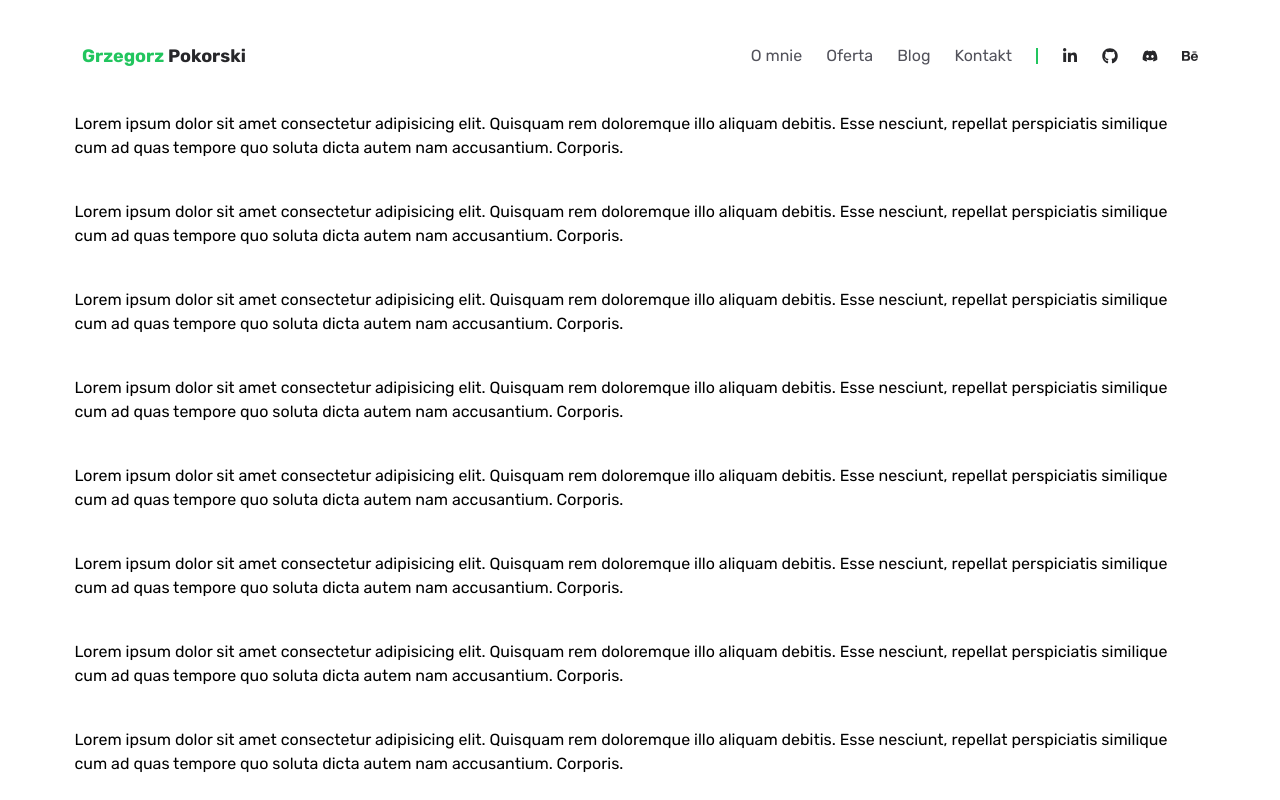
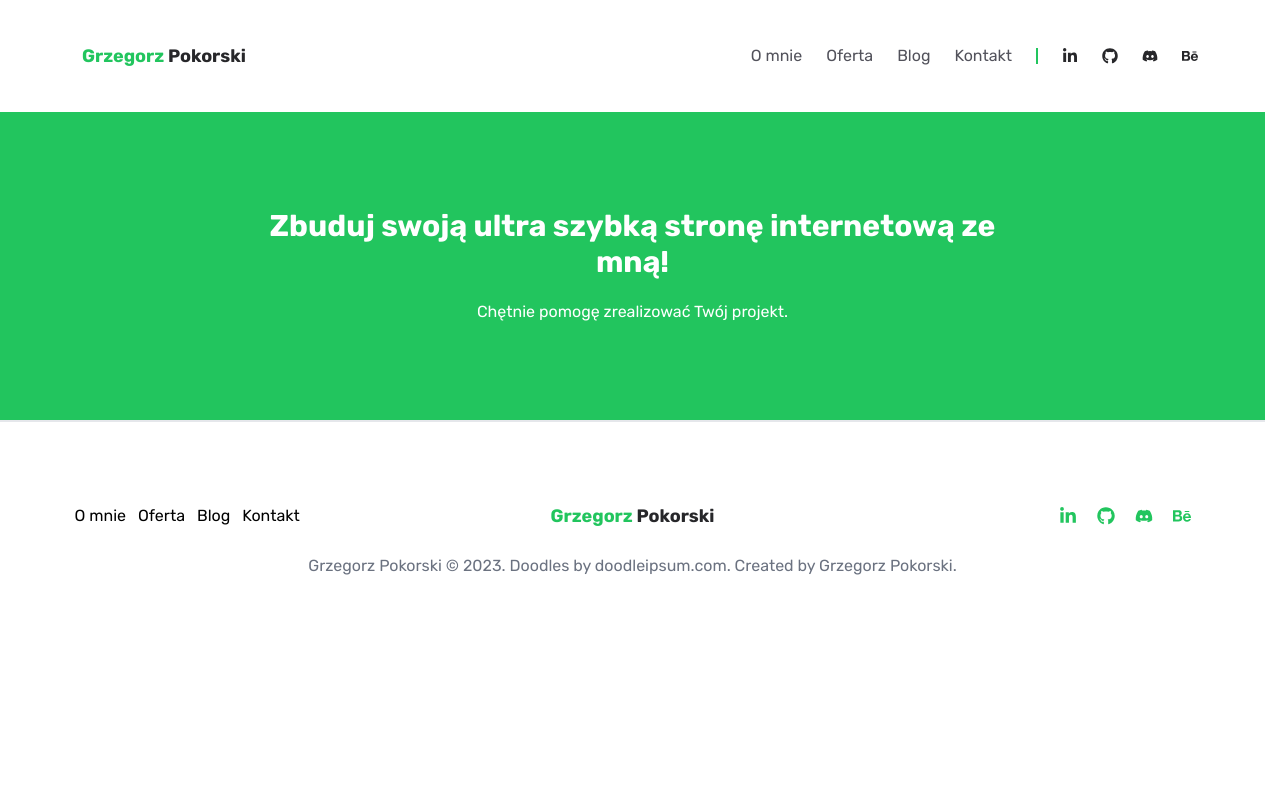
Before and after one commit to grzegorzpokorski/grzegorzpokorski.pl, a Next.js app: page / in a window 1280 px wide. Shown: the top 800 px of the page. Built offline with nearby package versions, Linux system fonts and the light colour scheme.

Commit message:
feat: add Banner component

```diff
--- /dev/null
+++ b/src/components/molecules/Banner/Banner.tsx
@@ -0,0 +1,22 @@
+import { Container } from "@/components/atoms/Container/Container";
+import { ReactNode } from "react";
+
+type BannerProps = {
+  title: string;
+  content?: string;
+  children?: ReactNode;
+};
+
+export const Banner = ({ title, content, children }: BannerProps) => {
+  return (
+    <section className="py-24 bg-green-500">
+      <Container>
+        <header className="w-full md:w-2/3 text-center mx-auto text-white flex flex-col gap-5">
+          <h2 className="text-3xl font-bold">{title}</h2>
+          {content && <p>{content}</p>}
+        </header>
+        {children}
+      </Container>
+    </section>
+  );
+};
--- /dev/null
+++ b/src/components/templates/Home/Home.tsx
@@ -0,0 +1,10 @@
+import { Banner } from "@/components/molecules/Banner/Banner";
+
+export const Home = () => {
+  return (
+    <Banner
+      title="Zbuduj swoją ultra szybką stronę internetową ze mną!"
+      content="Chętnie pomogę zrealizować Twój projekt."
+    />
+  );
+};
--- a/src/pages/index.tsx
+++ b/src/pages/index.tsx
@@ -1,64 +1,5 @@
-import { Container } from "@/components/atoms/Container/Container";
+import { Home } from "@/components/templates/Home/Home";
 
-export default function Home() {
-  return (
-    <Container>
-      <div className="flex flex-col gap-10">
-        <p>
-          Lorem ipsum dolor sit amet consectetur adipisicing elit. Quisquam rem
-          doloremque illo aliquam debitis. Esse nesciunt, repellat perspiciatis
-          similique cum ad quas tempore quo soluta dicta autem nam accusantium.
-          Corporis.
-        </p>
-        <p>
-          Lorem ipsum dolor sit amet consectetur adipisicing elit. Quisquam rem
-          doloremque illo aliquam debitis. Esse nesciunt, repellat perspiciatis
-          similique cum ad quas tempore quo soluta dicta autem nam accusantium.
-          Corporis.
-        </p>
-        <p>
-          Lorem ipsum dolor sit amet consectetur adipisicing elit. Quisquam rem
-          doloremque illo aliquam debitis. Esse nesciunt, repellat perspiciatis
-          similique cum ad quas tempore quo soluta dicta autem nam accusantium.
-          Corporis.
-        </p>
-        <p>
-          Lorem ipsum dolor sit amet consectetur adipisicing elit. Quisquam rem
-          doloremque illo aliquam debitis. Esse nesciunt, repellat perspiciatis
-          similique cum ad quas tempore quo soluta dicta autem nam accusantium.
-          Corporis.
-        </p>
-        <p>
-          Lorem ipsum dolor sit amet consectetur adipisicing elit. Quisquam rem
-          doloremque illo aliquam debitis. Esse nesciunt, repellat perspiciatis
-          similique cum ad quas tempore quo soluta dicta autem nam accusantium.
-          Corporis.
-        </p>
-        <p>
-          Lorem ipsum dolor sit amet consectetur adipisicing elit. Quisquam rem
-          doloremque illo aliquam debitis. Esse nesciunt, repellat perspiciatis
-          similique cum ad quas tempore quo soluta dicta autem nam accusantium.
-          Corporis.
-        </p>
-        <p>
-          Lorem ipsum dolor sit amet consectetur adipisicing elit. Quisquam rem
-          doloremque illo aliquam debitis. Esse nesciunt, repellat perspiciatis
-          similique cum ad quas tempore quo soluta dicta autem nam accusantium.
-          Corporis.
-        </p>
-        <p>
-          Lorem ipsum dolor sit amet consectetur adipisicing elit. Quisquam rem
-          doloremque illo aliquam debitis. Esse nesciunt, repellat perspiciatis
-          similique cum ad quas tempore quo soluta dicta autem nam accusantium.
-          Corporis.
-        </p>
-        <p>
-          Lorem ipsum dolor sit amet consectetur adipisicing elit. Quisquam rem
-          doloremque illo aliquam debitis. Esse nesciunt, repellat perspiciatis
-          similique cum ad quas tempore quo soluta dicta autem nam accusantium.
-          Corporis.
-        </p>
-      </div>
-    </Container>
-  );
+export default function Index() {
+  return <Home />;
 }
```
